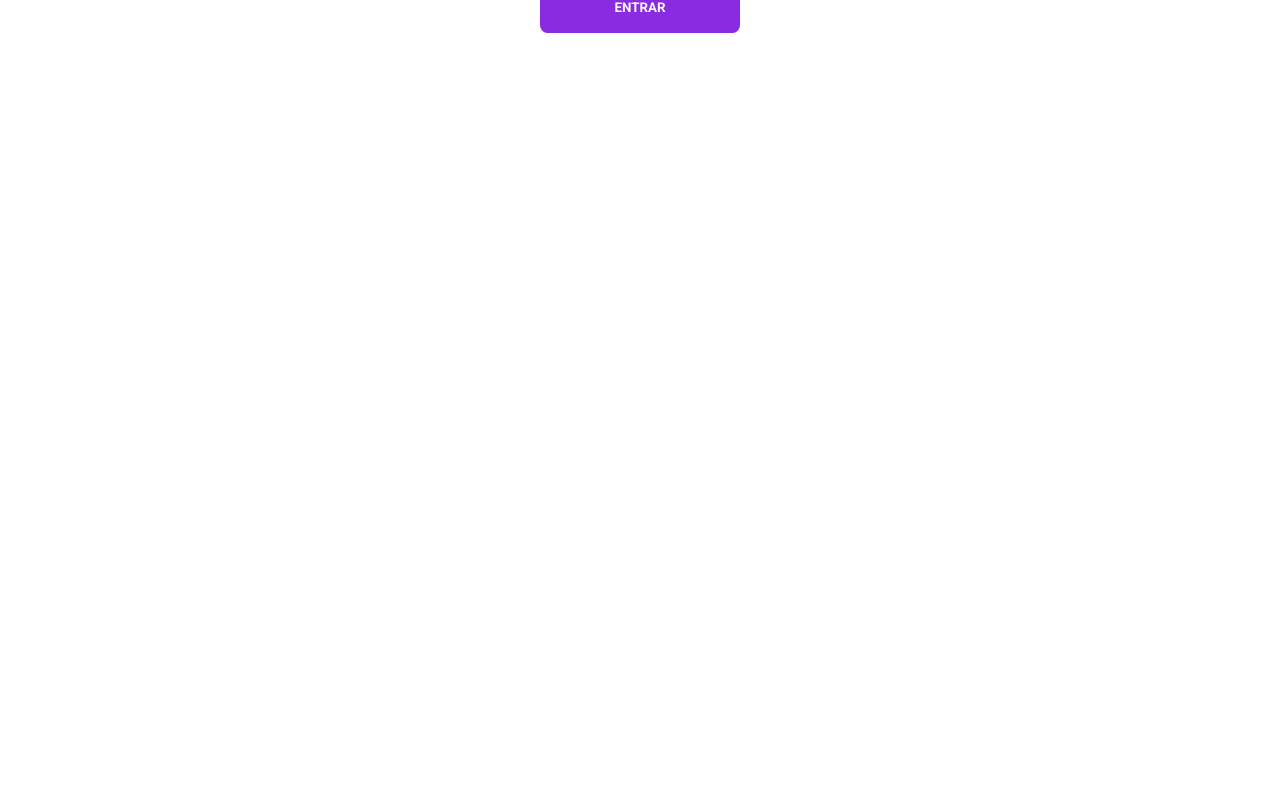
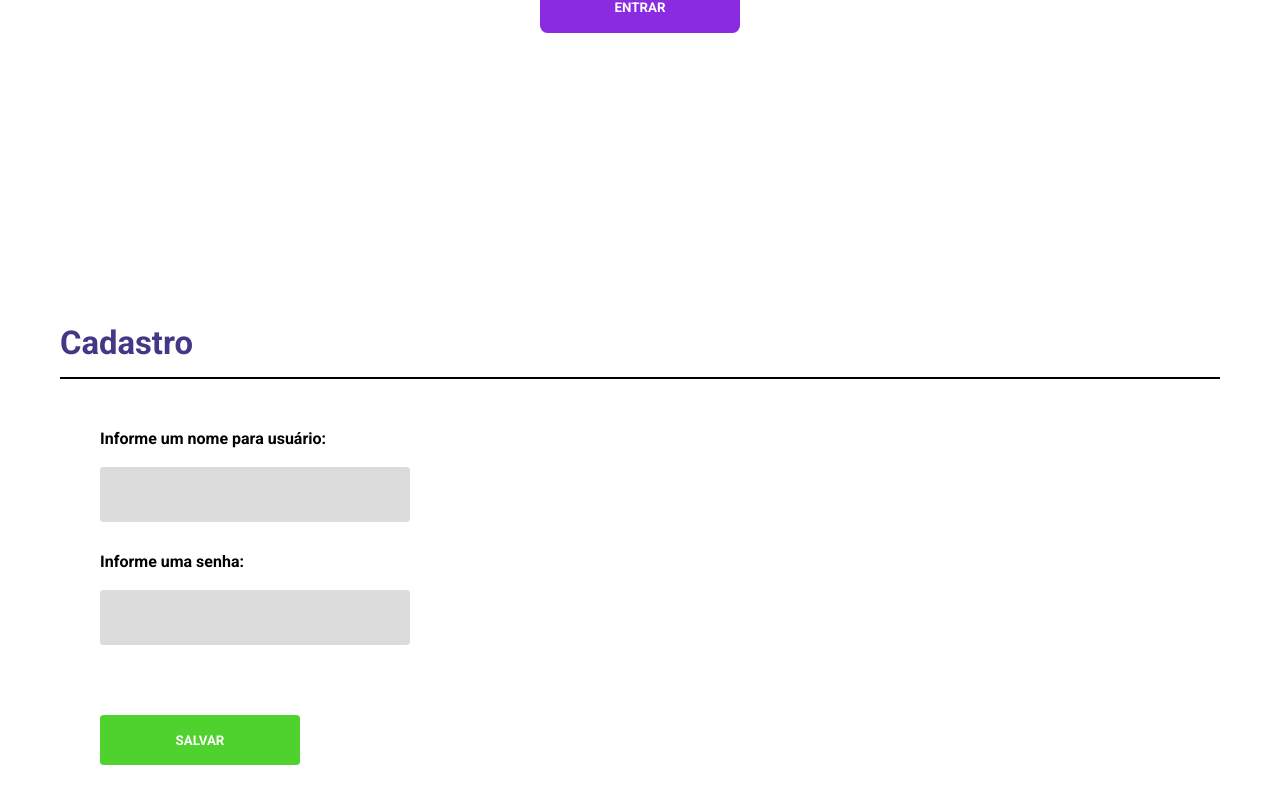
Before and after one commit to jeanmbm/projeto-contas-a-pagar, a React (Create React App) app: page / in a window 1280 px wide. Shown: the part 546-1350 px from the top of the page. Before the commit the page ends 800 px from the top, so only its background shows below. Built offline with nearby package versions, Linux system fonts and the light colour scheme.

Commit message:
mais mudanças

```diff
--- a/src/Componentes/Login.js
+++ b/src/Componentes/Login.js
@@ -13,7 +13,6 @@ class Login extends React.Component {
       passwordLogin: '',
       usernameCadastro: '',
       passwordCadastro: '',
-      mostrarCadastro: false,
       isLoggedin: false
     }
   }
@@ -26,17 +25,34 @@ class Login extends React.Component {
     this.setState({ passwordLogin: e.target.value })
   }
 
-  telaCadastro = () => {
-    this.setState({ mostrarCadastro: true })
+  telaCadastro = e => {
+    const login = document.getElementById('login')
+    login.classList.remove('show')
+    login.classList.add('hidden')
+
+    const cadastro = document.getElementById('cadastro')
+    cadastro.classList.remove('hidden')
+    cadastro.classList.add('show')
+
     e.preventDefault()
   }
 
-  efetuarCadastro = (username, password) => {
+  efetuarCadastro = (username, password, e) => {
     this.setState({
       usernameCadastro: username,
       passwordCadastro: password,
       mostrarCadastro: false
     })
+
+    const cadastro = document.getElementById('cadastro')
+    cadastro.classList.remove('show')
+    cadastro.classList.add('hidden')
+
+    const login = document.getElementById('login')
+    login.classList.remove('hidden')
+    login.classList.add('show')
+
+    e.preventDefault()
   }
 
   loginVerificator = e => {
@@ -50,7 +66,7 @@ class Login extends React.Component {
       alert(this.state.isLoggedin)
     } else {
       const userNotEnter = document.getElementById('userNotEnter')
-      userNotEnter.classList.remove('hide')
+      userNotEnter.classList.remove('hidden')
       userNotEnter.classList.add('show')
     }
   }
@@ -61,7 +77,7 @@ class Login extends React.Component {
     } else {
       return (
         <div>
-          <div className="main show">
+          <div id="login" className="main show">
             <div className="container">
               <form>
                 <h1 className="title-login">LOGIN</h1>
@@ -98,7 +114,7 @@ class Login extends React.Component {
 
                 <div className="cadastro">
                   <p>Não tem cadastro?</p>
-                  <button onClick={this.mostrarCadastro}>Cadastrar</button>
+                  <button onClick={this.telaCadastro}>Cadastrar</button>
                 </div>
 
                 <Button
@@ -110,6 +126,47 @@ class Login extends React.Component {
               </form>
             </div>
           </div>
+
+          <div id="cadastro" className="container-cadastro hiddden">
+            <form>
+              <h2 className="title-cadastro">Cadastro</h2>
+
+              <hr />
+
+              <div className="container-itens-cadastro">
+                <Input
+                  styleDivContainer="division"
+                  labelStyle="text-label"
+                  labelText="Informe um nome para usuário:"
+                  inputId="username"
+                  inputType="text"
+                  inputName="username"
+                  inputStyle="input input-cadastro"
+                  inputPlaceholder=""
+                  value={this.state.username}
+                  onChange={this.alterarUsername}
+                />
+
+                <Input
+                  labelStyle="text-label"
+                  labelText="Informe uma senha:"
+                  inputId="password"
+                  inputType="password"
+                  inputName="password"
+                  inputStyle="input input-cadastro"
+                  value={this.state.password}
+                  onChange={this.alterarPassword}
+                />
+              </div>
+
+              <Button
+                acao="salvar"
+                estiloContainer="container-itens-cadastro container-button-cadastro"
+                estiloBotao="button button-cadastro"
+                metodo={this.submeterForm}
+              />
+            </form>
+          </div>
         </div>
       )
     }
```
